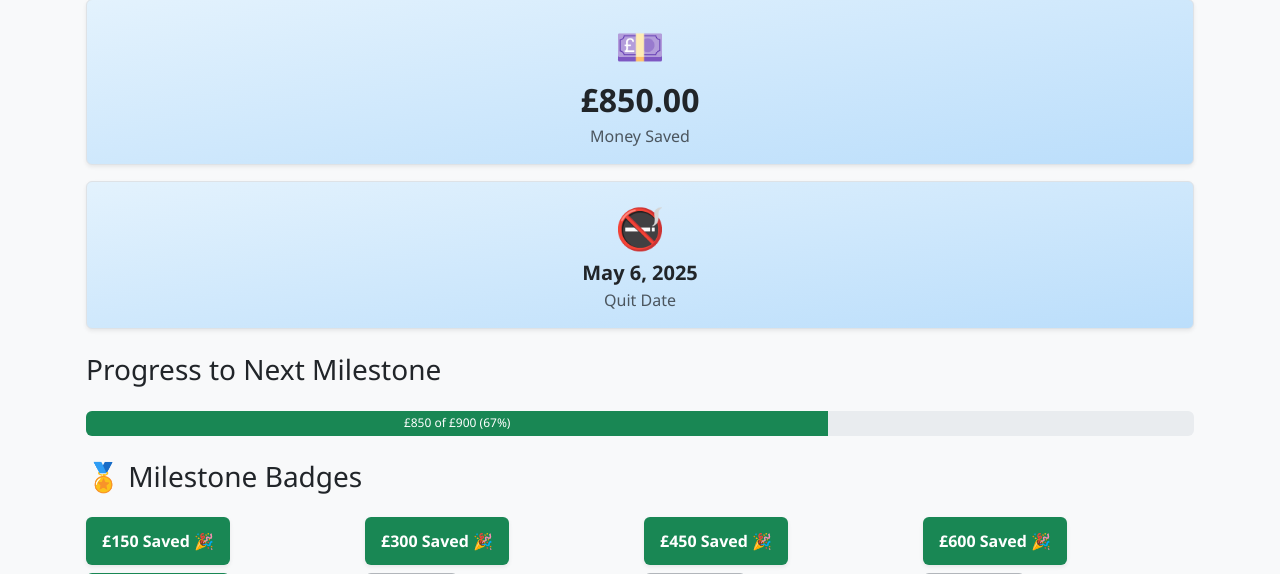
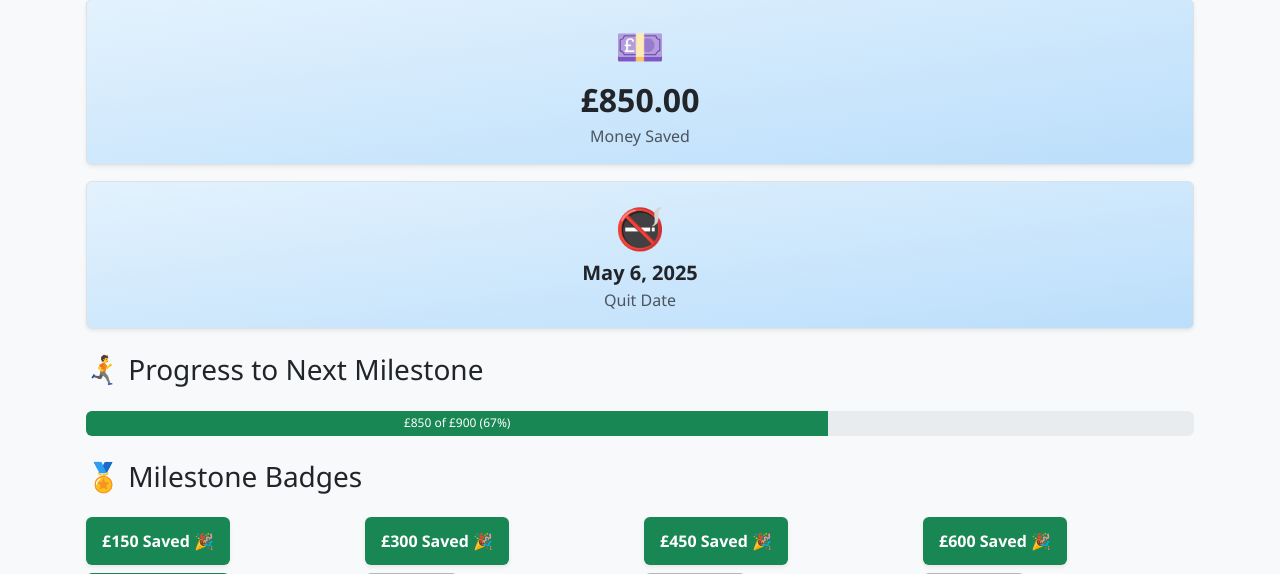
Before and after one commit to adamjdeacon/SmokeFreeTracker, a Django app: page / in a window 1280 px wide. Shown: the part 231-805 px from the top of the page. Run offline with Django 5.2, Linux system fonts and the light colour scheme.

Commit message:
feat: 🎸 Add little running man
BREAKING CHANGE: 🧨 Add additional dependancies

```diff
--- a/pyproject.toml
+++ b/pyproject.toml
@@ -10,7 +10,9 @@ requires-python = ">=3.13"
 dependencies = [
     "django (>=5.2.3,<6.0.0)",
     "gunicorn (>=23.0.0,<24.0.0)",
-    "humanize (>=4.12.3,<5.0.0)"
+    "humanize (>=4.12.3,<5.0.0)",
+    "datetime (>=5.5,<6.0)",
+    "python-dateutil (>=2.9.0.post0,<3.0.0)"
 ]
 
 [tool.poetry]
--- a/tracker/templates/tracker/dashboard.html
+++ b/tracker/templates/tracker/dashboard.html
@@ -41,7 +41,7 @@
         </div>
 
 
-        <h3 class="mt-4">Progress to Next Milestone</h3>
+        <h3 class="mt-4">🏃‍➡️ Progress to Next Milestone</h3>
         <div class="progress mt-4" style="height: 25px;">
             <div class="progress-bar bg-success" role="progressbar" style="width: {{ progress_percent }}%;"
                 aria-valuenow="{{ money|floatformat:0 }}" aria-valuemin="0" aria-valuemax="{{ next_badge_target }}">
```
Also changed, not shown: 1 other file.
